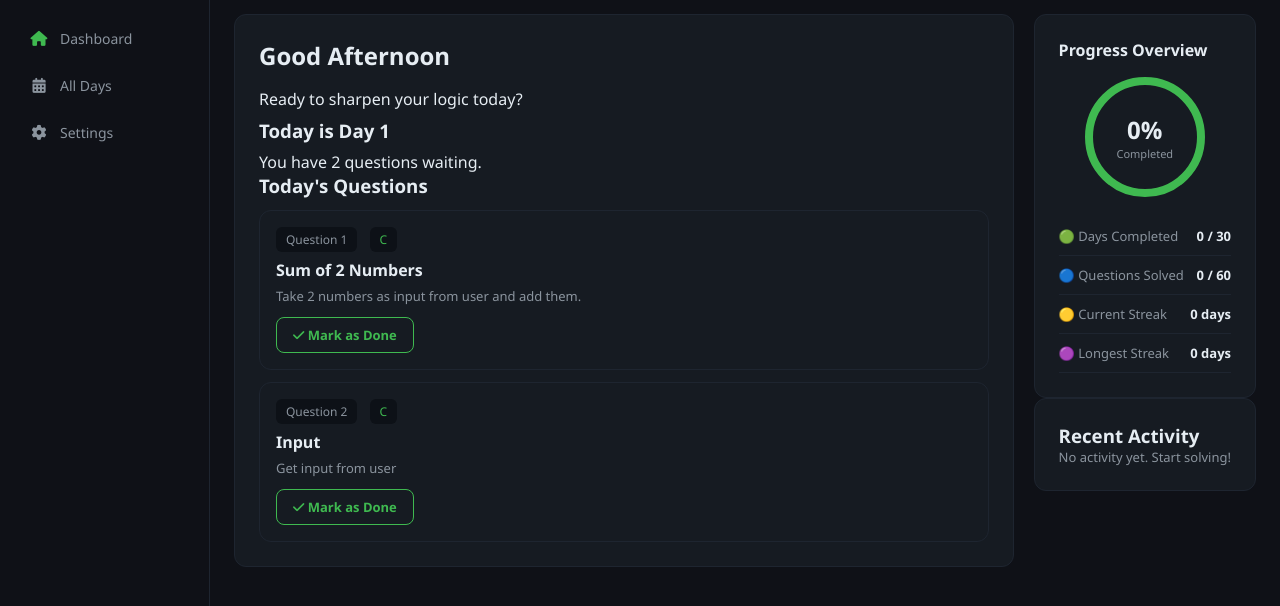
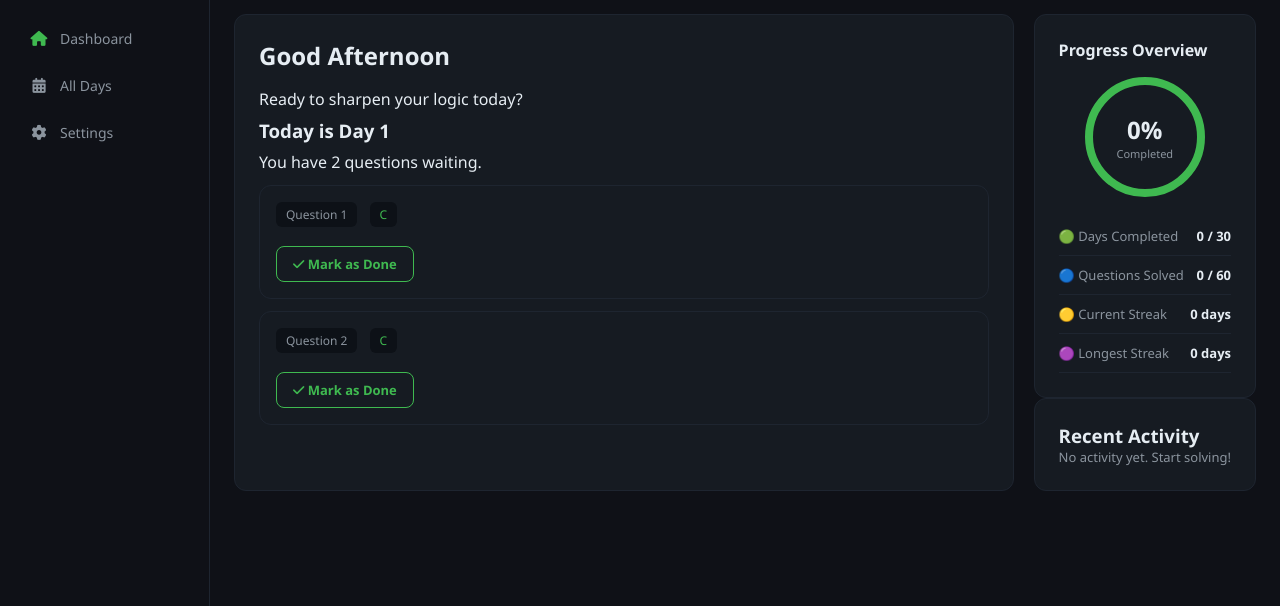
Before and after one commit to ark132/logic-forge, a plain HTML site: page index.html in a window 1280 px wide. Shown: the part 70-676 px from the top of the page. Drawn offline with Linux system fonts and the light colour scheme.

Commit message:
Update index.html

```diff
--- a/index.html
+++ b/index.html
@@ -54,33 +54,29 @@
 
      <!-- Todays Questions -->
 
-     <div class="Question">
-    <h3>Today's Questions</h3>
+<div class="card question-card">
+    <span class="q-tag">Question 1</span>
+    <span class="lang-tag" id="lang1">C</span>
 
-    <div class="card question-card">
-        <span class="q-tag">Question 1</span>
-        <span class="lang-tag">C</span>
-        <h4>Sum of 2 Numbers</h4>
-        <p>Take 2 numbers as input from user and add them.</p>
-         <button class="done-btn" id="q1-btn" onclick="markDone(1)">
-         <i class="fa-solid fa-check"></i> Mark as Done
-    </button>
-    </div>
+    <h4 id="q1-title"></h4>
+    <p id="q1-desc"></p>
 
-    <div class="card question-card">
-        <span class="q-tag">Question 2</span>
-        <span class="lang-tag">C</span>
-        <h4>Input</h4>
-        <p>Get input from user</p>
-        <button class="done-btn" id="q2-btn" onclick="markDone(2)">
+    <button class="done-btn" id="q1-btn" onclick="markDone(1)">
         <i class="fa-solid fa-check"></i> Mark as Done
     </button>
-    </div>
-
 </div>
 
+<div class="card question-card">
+    <span class="q-tag">Question 2</span>
+    <span class="lang-tag" id="lang2">C</span>
 
+    <h4 id="q2-title"></h4>
+    <p id="q2-desc"></p>
 
+    <button class="done-btn" id="q2-btn" onclick="markDone(2)">
+        <i class="fa-solid fa-check"></i> Mark as Done
+    </button>
+</div>
 </div>
 
 
```
